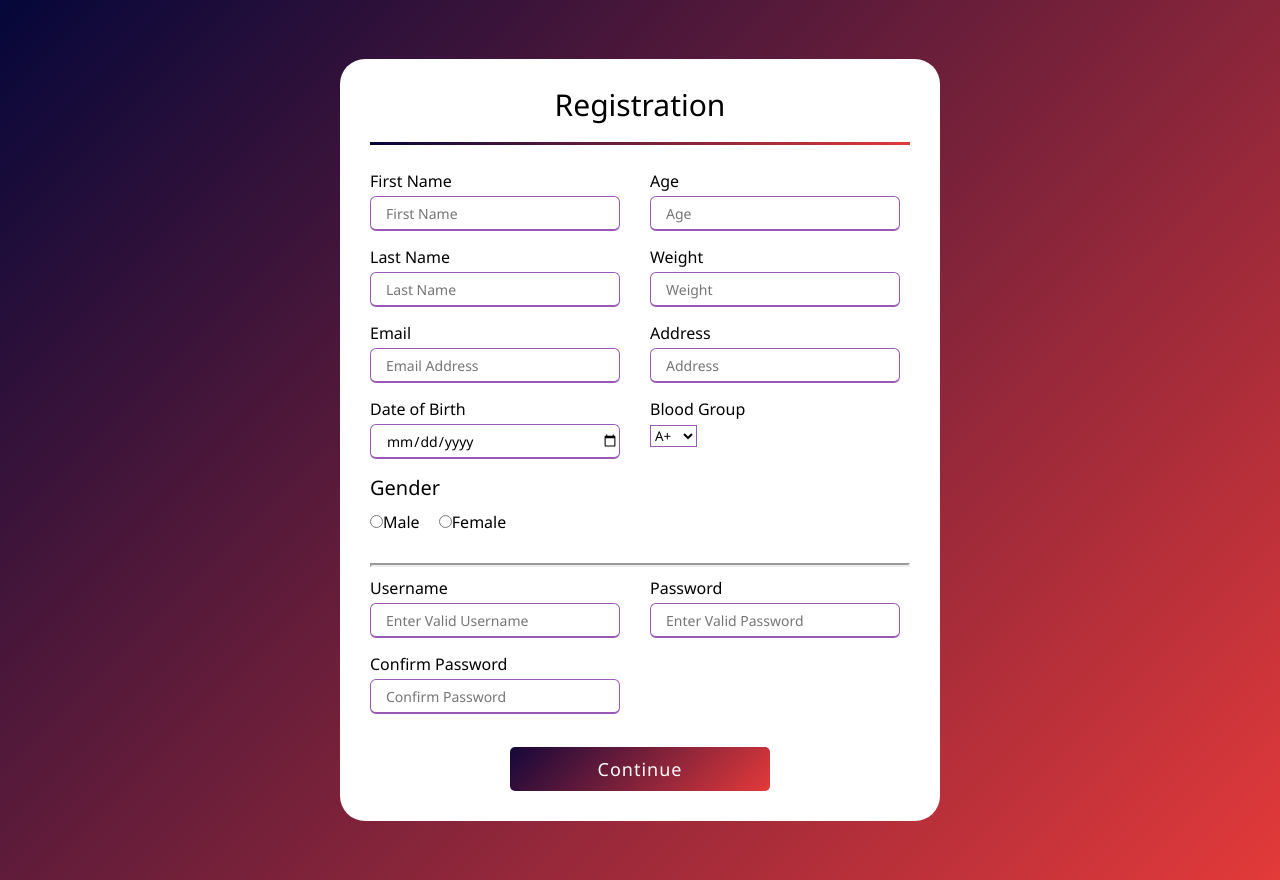
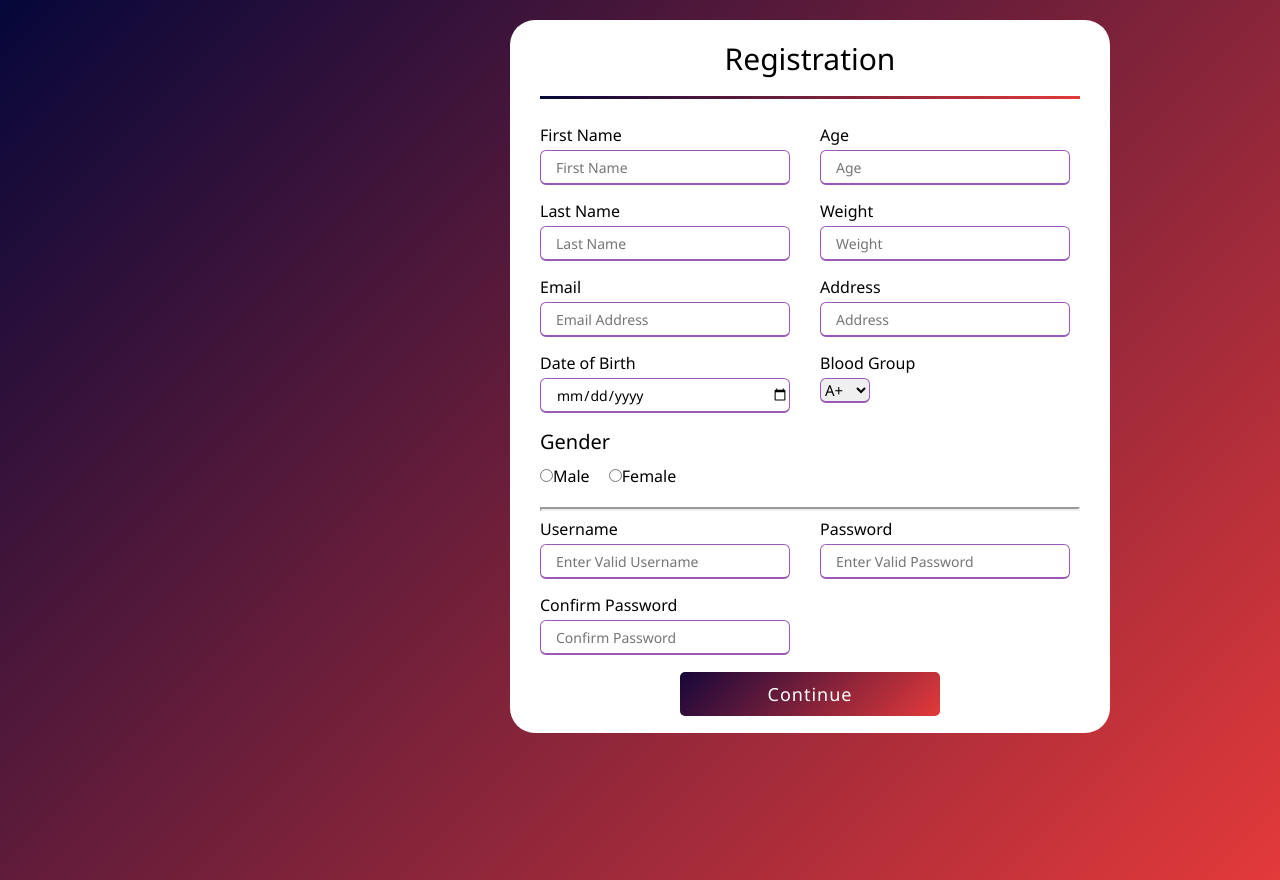
Before and after one commit to Savidya9800/Blood-Donation-System, a PHP site: page /register.html in a window 1280 px wide. Run offline with PHP 8.4, Linux system fonts and the light colour scheme.

Commit message:
Registation page complete

```diff
--- a/src/register.html
+++ b/src/register.html
@@ -28,9 +28,7 @@
             </div> -->
             <!--js-->
             <!-- <script src="js/myscript.js"></script>
-
         </header> -->
-
         <div class="container">
             <div class="heading">Registration</div>
             <form action="#">
@@ -105,5 +103,6 @@
                 </div>
             </form>
         </div>
+    </div>
     </body>
 </html>
--- a/src/styles/header.css
+++ b/src/styles/header.css
@@ -4,7 +4,6 @@
     box-sizing: boarder-box;
     margin: 0;
     padding: 0;
-    background-color: rgb(255, 255, 255);
 }
 
 li, a, button{
--- a/src/styles/register.css
+++ b/src/styles/register.css
@@ -12,13 +12,16 @@ body{
     align-items: center;
     background: linear-gradient(135deg, #05073a, #dc0606ca);
     padding: 10px;
+    display: block;
 }
 
 .container{
     max-width: 600px;
     width: 400%;
-    padding: 25px 30px 20px 30px;
+    padding: 18px 30px 7px 30px;
+    margin: 10px 500px;
     border-radius: 25px;
+    background-color: rgb(255, 255, 255);
 }
 
 .container .heading{
@@ -89,6 +92,7 @@ form .circle-form .category{
 form .button{
     text-align: center;
     margin: 10px;
+    margin-top: -6px;
 }
 
 form .button input{
@@ -110,10 +114,9 @@ form .button input:hover{
     background: linear-gradient(135deg, #05073a, #dc0606ca);
 }
 hr{
-    margin-top: 30px;
     border-width: 2px;
-    margin-top: 30px;
-    margin-bottom: -15px;
+    margin-top: 20px;
+    margin-bottom: -18px;
 }
 @media(max-width:584px){
     .container{
@@ -134,11 +137,6 @@ form .circle-form .category{
     max-height: 300px;
     overflow: scroll;
 }
-
-.card-details::_webkit-scrollbar{
-    width: 0;
-}
-
 }
 
 .rtx
@@ -146,6 +144,9 @@ form .circle-form .category{
     padding-right: 15px;
 }
 
-.option_c{ /* haritha*/
+.option_c{
     border-color: #9b59b6;
+    font-size: 15px;
+    border-radius: 6px;
+    border-bottom-width: 2px;
 }
```
